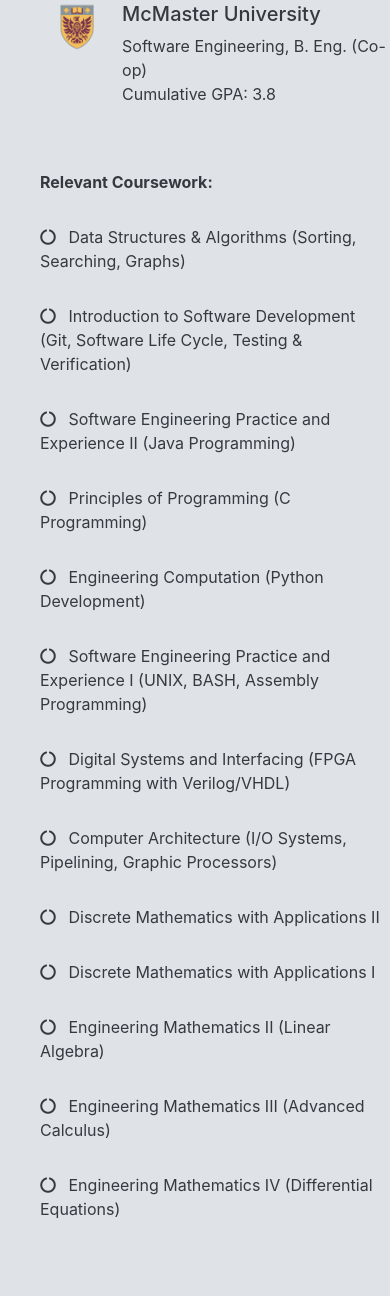
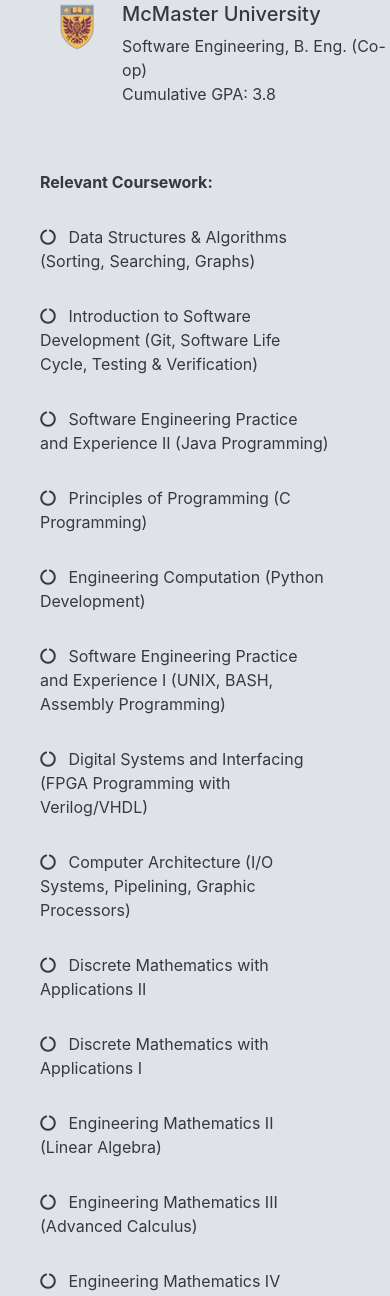
Before and after one commit to RupinderN/WebsitePortfolio, a PHP site: page / in a window 390 px wide. Shown: the part 567-1863 px from the top of the page. Run offline with PHP 8.4, Linux system fonts and the light colour scheme; some libraries are stand-ins or nearby versions.

Commit message:
added mobile responsiveness

```diff
--- a/index.html
+++ b/index.html
@@ -115,7 +115,7 @@
 
 <!-- Experience -->
 
-<div id="experience" class="jumbotron jumbotron-fluid m-0 bg-grey">
+<div id="experience" class="jumbotron jumbotron-fluid m-0 bg-grey p-0">
 
 	<!-- lleTTonna -->
 
--- a/style.css
+++ b/style.css
@@ -189,6 +189,13 @@ html, body {
   }
 }
 
+@media only screen and (max-width: 400px) {
+  #coursework {
+    list-style: none;
+    max-width: 330px;
+  }
+}
+
 
 /* ------------------------------------------- */
 /* HOVER EFFECTS FOR GITHUB AND LINKEDIN ICONS */
```
